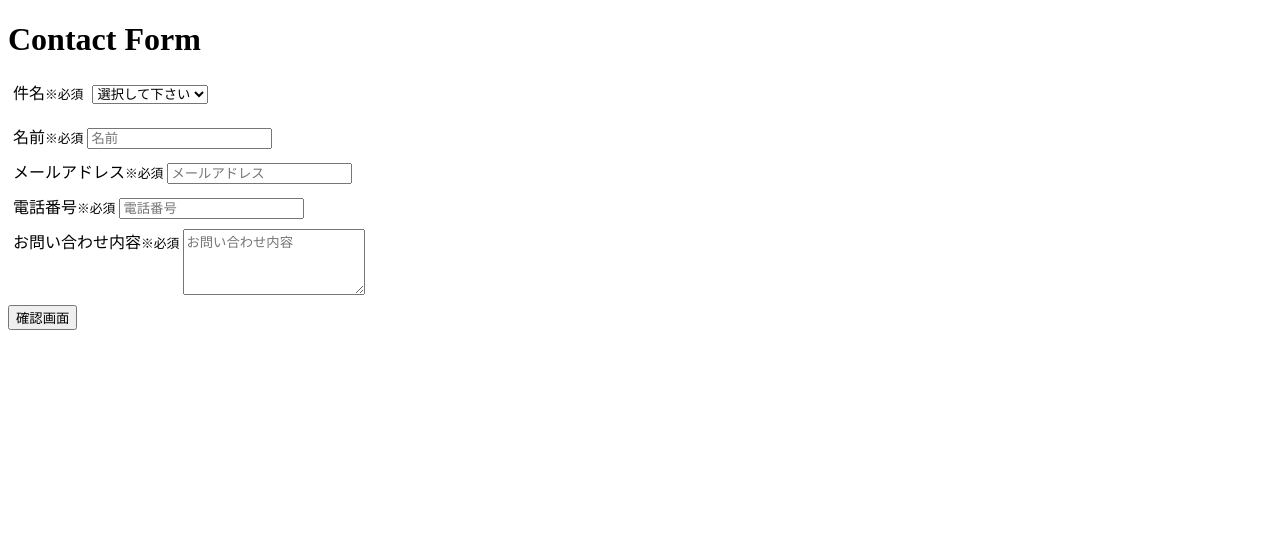
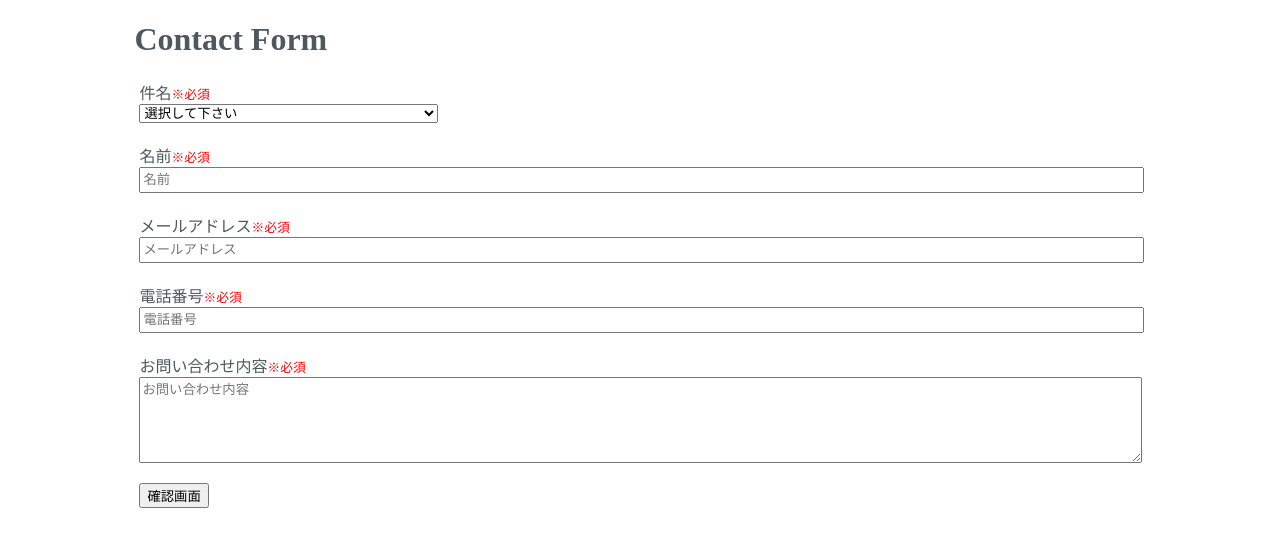
Before and after one commit to Nick-Carraway-git/contactformzzz, a PHP site: page / in a window 1280 px wide. Shown: the top 547 px of the page. Run offline with PHP 8.4, Linux system fonts and the light colour scheme.

Commit message:
rewrite some styles

```diff
--- a/src/public/comfirm.php
+++ b/src/public/comfirm.php
@@ -88,8 +88,9 @@
   </head>
   <body>
     <div class="container">
+      <h1>Check</h1>
       <form method="post">
-        <table>
+        <table class="comfirm-table">
           <tr>
             <th>件名</th>
             <td><?php print(htmlspecialchars($_SESSION['comfirm']['title'], ENT_QUOTES)); ?></td>
@@ -111,7 +112,7 @@
             <td><?php print(htmlspecialchars($_SESSION['comfirm']['content'], ENT_QUOTES)); ?></td>
           </tr>
         </table>
-        <div><a href="index.php?action=back">フォームに戻る</a> | <input type="submit" value="送信する"></div>
+        <div><a href="index.php?action=back" class="back-link">フォームに戻る</a> | <input type="submit" value="送信する"></div>
         <input type="hidden" name="action" value="comfirmed">
       </form>
     </div>
--- a/src/public/format.css
+++ b/src/public/format.css
@@ -1,15 +1,41 @@
 /* global */
+body {
+  color: #4f595d;
+}
+
+.container {
+  width: 80%;
+  margin: 0 auto;
+}
+
 table {
   width: 100%;
+  table-layout: fixed;
+  border: 3px solid #000;
 }
 
 /* index */
 .parts {
-  margin: 0 0 10px 5px;
+  margin: 0 10px 20px 5px;
+}
+
+.form-part-common {
+  width: 100%;
+  line-height: 1.5em;
 }
 
 .parts span {
   font-size: 0.8em;
+  color: #ff0000;
+}
+
+.parts label {
+  display: inline-block;
+  width: 100%;
+}
+
+.parts select {
+  width: 30%;
 }
 
 .parts textarea{
--- a/src/public/index.php
+++ b/src/public/index.php
@@ -39,8 +39,8 @@
       <h1>Contact Form</h1>
       <form method="post">
         <div class="parts">
-          <label for="title">件名</label><span>※必須</span>
-          <select class="parts" id="title" name="title" required>
+          <label for="title">件名<span>※必須</span></label>
+          <select class="form-part-common" id="title" name="title" required>
             <option disabled selected value="">選択して下さい</option>
             <option value="1">ご意見</option>
             <option value="2">ご感想</option>
@@ -52,7 +52,7 @@
         </div>
         <div class="parts">
           <label for="name">名前<span>※必須</span></label>
-          <input type="text" class="" id="name" name="name" placeholder="名前"
+          <input type="text" class="form-part-common" id="name" name="name" placeholder="名前"
                  value="<?php if(isset($_POST['name'])) print(htmlspecialchars($_POST['name'], ENT_QUOTES)); ?>" required>
           <?php if(isset($error['name'])): ?>
             <p class="error">名前を入力して下さい。</p>
@@ -60,7 +60,7 @@
         </div>
         <div class="parts">
           <label for="email">メールアドレス<span>※必須</span></label>
-          <input type="email" class="" id="email" name="email" placeholder="メールアドレス"
+          <input type="email" class="form-part-common" id="email" name="email" placeholder="メールアドレス"
                  value="<?php if(isset($_POST['email'])) print(htmlspecialchars($_POST['email'], ENT_QUOTES)); ?>" required>
           <?php if(isset($error['email'])): ?>
             <p class="error">メールアドレスを入力して下さい。</p>
@@ -68,7 +68,7 @@
         </div>
         <div class="parts">
           <label for="tel">電話番号<span>※必須</span></label>
-          <input type="tel" class="" id="tel" name="tel" placeholder="電話番号"
+          <input type="tel" class="form-part-common" id="tel" name="tel" placeholder="電話番号"
                  value="<?php if(isset($_POST['tel'])) print(htmlspecialchars($_POST['tel'], ENT_QUOTES)); ?>" required>
           <?php if(isset($error['tel_blank']) && $error['tel_blank'] == 'blank'): ?>
             <p class="error">電話番号を入力して下さい。</p>
@@ -79,13 +79,13 @@
         </div>
         <div class="parts">
           <label for="content">お問い合わせ内容<span>※必須</span></label>
-          <textarea class="" id="content" name="content" placeholder="お問い合わせ内容" rows="4" required><?php if(isset($_POST['content']))
+          <textarea class="form-part-common" id="content" name="content" placeholder="お問い合わせ内容" rows="4" required><?php if(isset($_POST['content']))
                     print(htmlspecialchars($_POST['content'], ENT_QUOTES)); ?></textarea>
           <?php if(isset($error['content'])): ?>
             <p class="error">お問い合わせ内容を入力して下さい。</p>
           <?php endif; ?>
         </div>
-        <div><input type="submit" value="確認画面" /></div>
+        <div class="parts"><input type="submit" value="確認画面" /></div>
       </form>
     </div>
   </body>
```
Also changed, not shown: other parts of src/public/format.css (+33 -13 lines), src/public/complete.php (+18 -13 lines).
